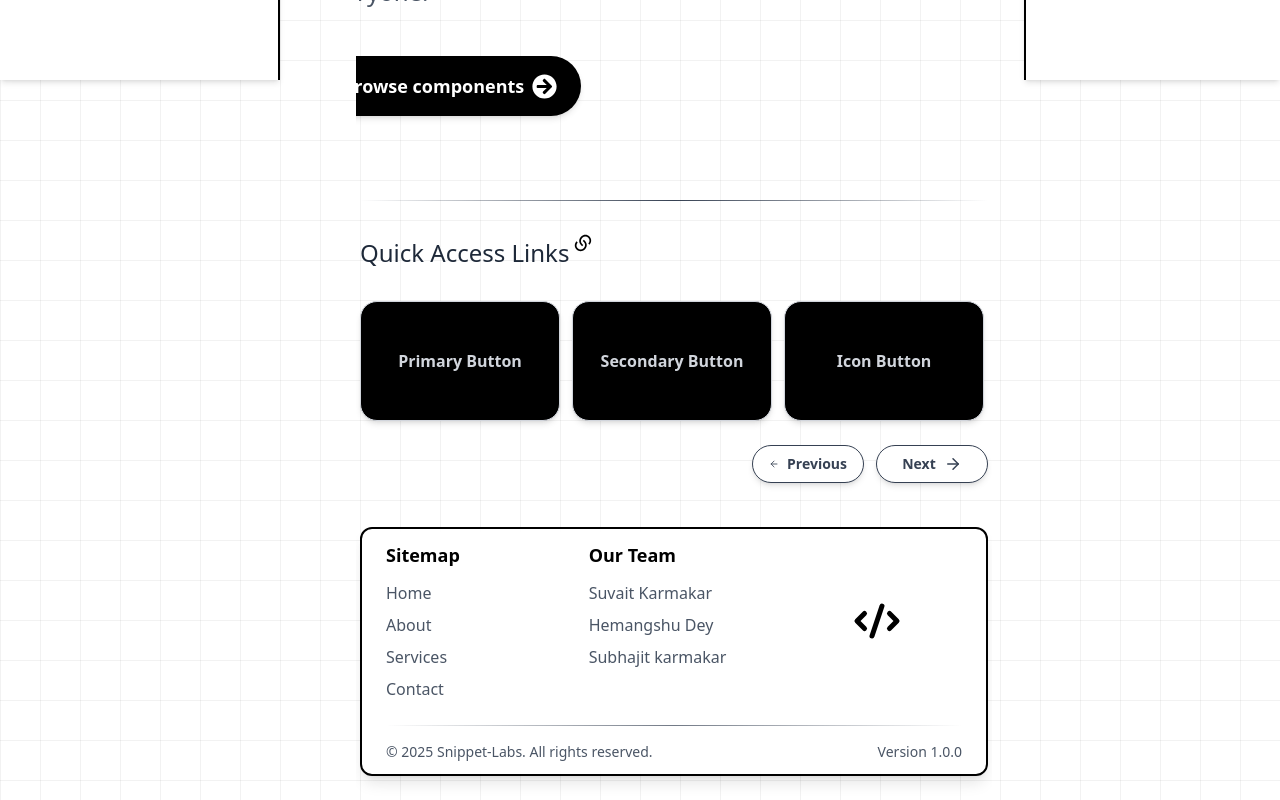
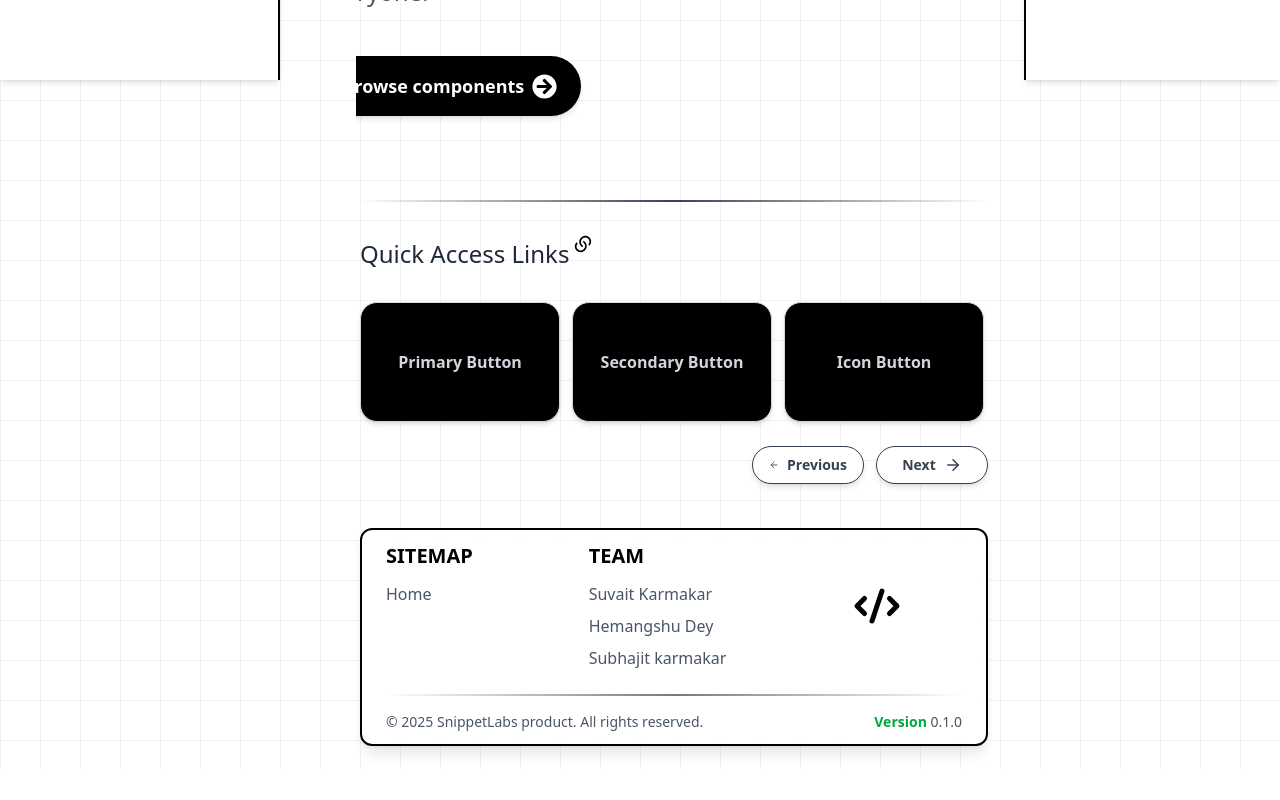
Before and after one commit to snippet-labs/COMPONENTLAB, a Next.js app: page / in a window 1280 px wide. Shown: the part 720-1520 px from the top of the page. After the commit the page ends 1490 px from the top, so only its background shows below. Built offline with nearby package versions, Linux system fonts and the light colour scheme.

Commit message:
feature(dynamic-footer): add scale effect; minor cosmetic change

```diff
--- a/src/components/Ui/Footer/Footer.tsx
+++ b/src/components/Ui/Footer/Footer.tsx
@@ -1,19 +1,21 @@
 'use client';
+
+// Modules
 import React from 'react';
 import { HiCode } from 'react-icons/hi';
+import { footerColumns } from '@/constants/Footer/FooterLinks';
 import Link from 'next/link';
-import { footerColumns } from '@/constants/Footer/FooterLinks';
+import packageJson from '../../../../package.json';
 
 const Footer: React.FC = () => {
   return (
     <footer className="border-2 rounded-xl py-3 px-6 bg-white/70 backdrop-blur-xs my-5 shadow-lg">
       <div className="grid grid-cols-1 sm:grid-cols-2 md:grid-cols-3 gap-8 mb-6">
-
-        {footerColumns.map((col, idx) => (
+        {footerColumns.map((column, idx) => (
           <div key={idx}>
-            <h3 className="text-lg font-semibold mb-3">{col.title}</h3>
+            <h3 className="text-xl font-semibold mb-3">{column.title}</h3>
             <ul className="space-y-2 text-gray-600">
-              {col.links.map((link, linkIdx) => (
+              {column.links.map((link, linkIdx) => (
                 <li key={linkIdx}>
                   <Link href={link.href} className="hover:text-black">
                     {link.label}
@@ -24,13 +26,18 @@ const Footer: React.FC = () => {
           </div>
         ))}
         <div className="flex items-start md:items-center justify-end md:justify-center">
-          <HiCode size={50} className="transition-all cursor-pointer" />
+          <HiCode
+            size={50}
+            className="cursor-pointer hover:scale-125 duration-300 transition-all"
+          />
         </div>
       </div>
-      <div className="h-[1px] w-full bg-gradient-to-r from-transparent via-gray-700/70 to-transparent" />
+      <div className="h-[2px] w-full bg-gradient-to-r from-transparent via-gray-700/70 to-transparent" />
       <div className="flex flex-col sm:flex-row justify-between items-center pt-4 text-sm text-gray-600">
-        <p>© {new Date().getFullYear()} Snippet-Labs. All rights reserved.</p>
-        <p className="mt-2 sm:mt-0">Version 1.0.0</p>
+        <p>© {new Date().getFullYear()} SnippetLabs product. All rights reserved.</p>
+        <p className="mt-2 sm:mt-0">
+          <span className="text-green-600 font-semibold">Version</span> {packageJson.version}
+        </p>
       </div>
     </footer>
   );
--- a/src/components/Ui/Pagination/Pagination.tsx
+++ b/src/components/Ui/Pagination/Pagination.tsx
@@ -17,7 +17,7 @@ const Pagination: React.FC<PaginationProps> = ({
 }) => {
   return (
     <div className="w-full mt-15 py-6">
-      <div className="w-full h-[1px] mb-4 bg-gradient-to-r from-transparent via-gray-700 to-transparent" />
+      <div className="w-full h-[2px] mb-4 bg-gradient-to-r from-transparent via-gray-700 to-transparent" />
       <div className="relative w-full min-h-[150px] hidden sm:flex flex-col justify-between">
         <div>
           <div className="flex items-center gap-1">
--- a/src/constants/Footer/FooterLinks.ts
+++ b/src/constants/Footer/FooterLinks.ts
@@ -1,15 +1,12 @@
 export const footerColumns = [
   {
-    title: "Sitemap",
+    title: "SITEMAP",
     links: [
       { label: "Home", href: "#" },
-      { label: "About", href: "#" },
-      { label: "Services", href: "#" },
-      { label: "Contact", href: "#" },
     ],
   },
   {
-    title: "Our Team",
+    title: "TEAM",
     links: [
       { label: "Suvait Karmakar", href: "#" },
       { label: "Hemangshu Dey", href: "#" },
```
Also changed, not shown: 1 other file (tests, documents, lock files or other folders).
